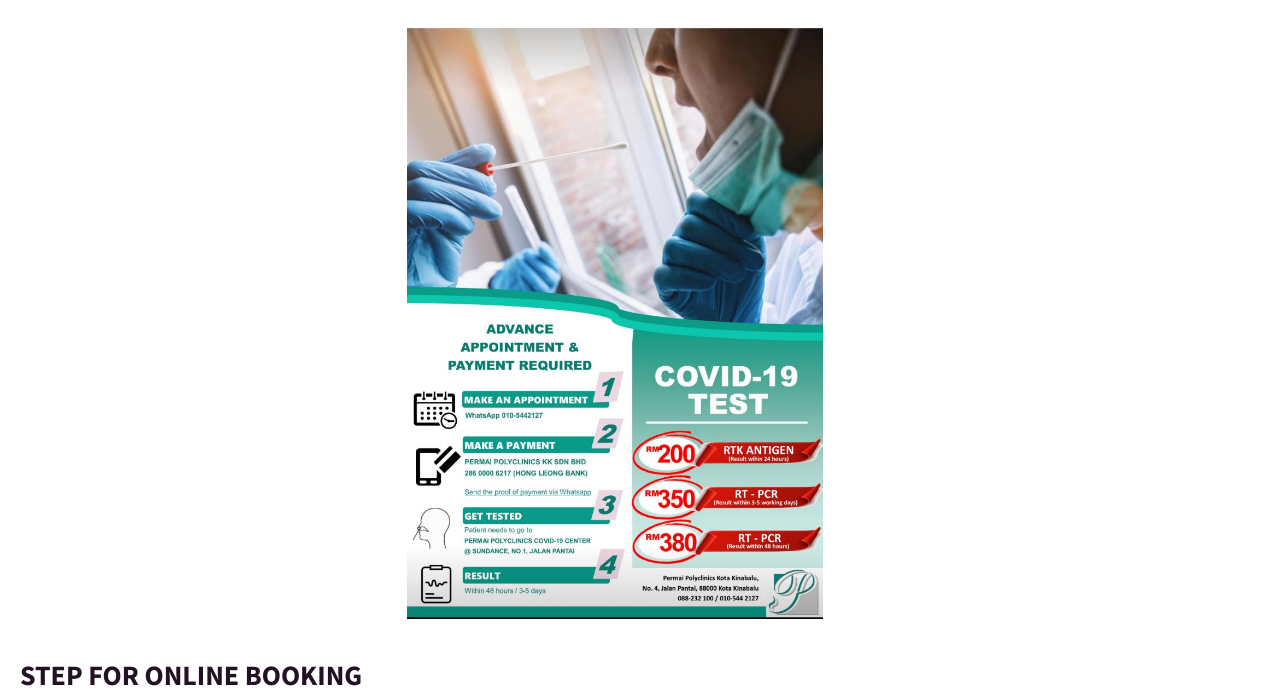
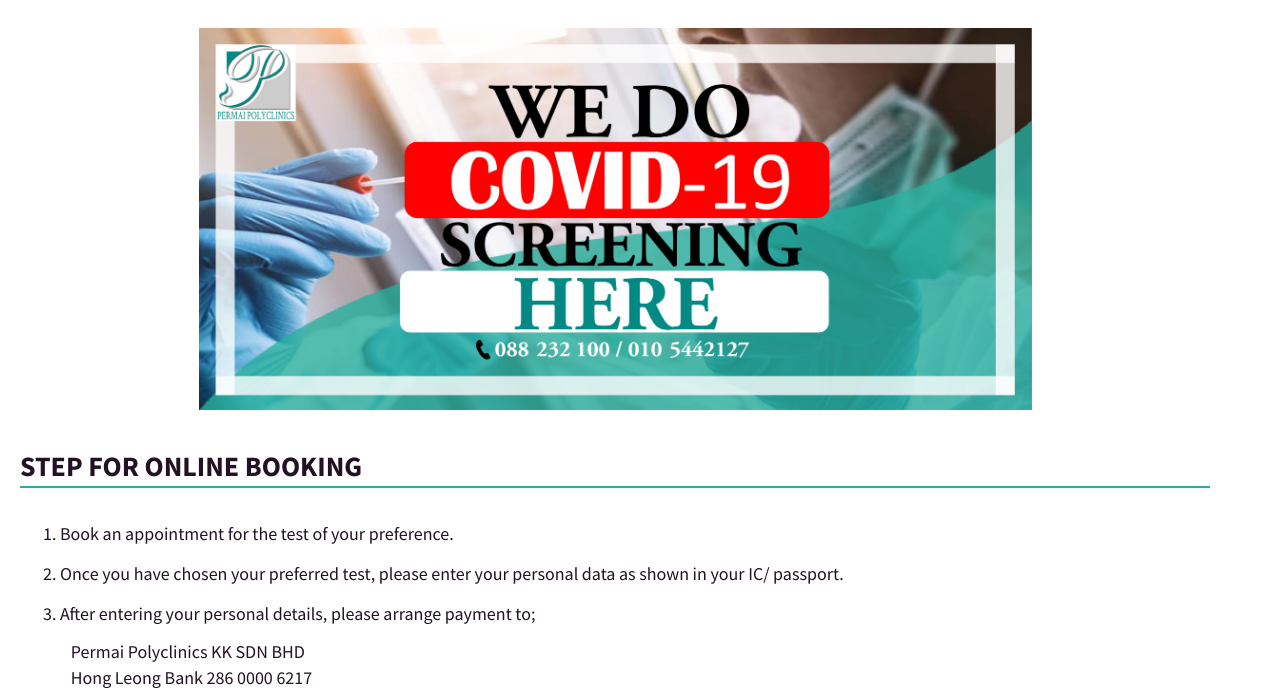
Before and after one commit to phisoft/permaipolyclinics-web, a plain HTML site: page covid-19.html in a window 1280 px wide. Shown: the part 365-1059 px from the top of the page. Drawn offline with Linux system fonts and the light colour scheme.

Commit message:
Update covid poster #72

```diff
--- a/covid-19.html
+++ b/covid-19.html
@@ -116,7 +116,7 @@
       <div class="col-md-12">
        <!-- <h1 class="heading-title">COVID-19 SCREENING TEST</h1>
         <h4 class="sub-title mb30">Book an appointment with Permai Polyclinics</h4> -->
-        <center><img src="images/covid-poster.jpeg" style="width: 35%;" /></center>
+        <center><img src="images/covidt-banner-01.jpg" style="width: 70%;" /></center>
         <h1 class="heading-title" style="padding: 40px 0 3px 0; border-bottom: 2px solid lightseagreen;">Step for online booking</h1>
         <br>
         <h4 class="sub-title-normal mb30" style="line-height: 40px;">
```
Also changed, not shown: images/covidt-banner-01.jpg (added), 1 other file.
